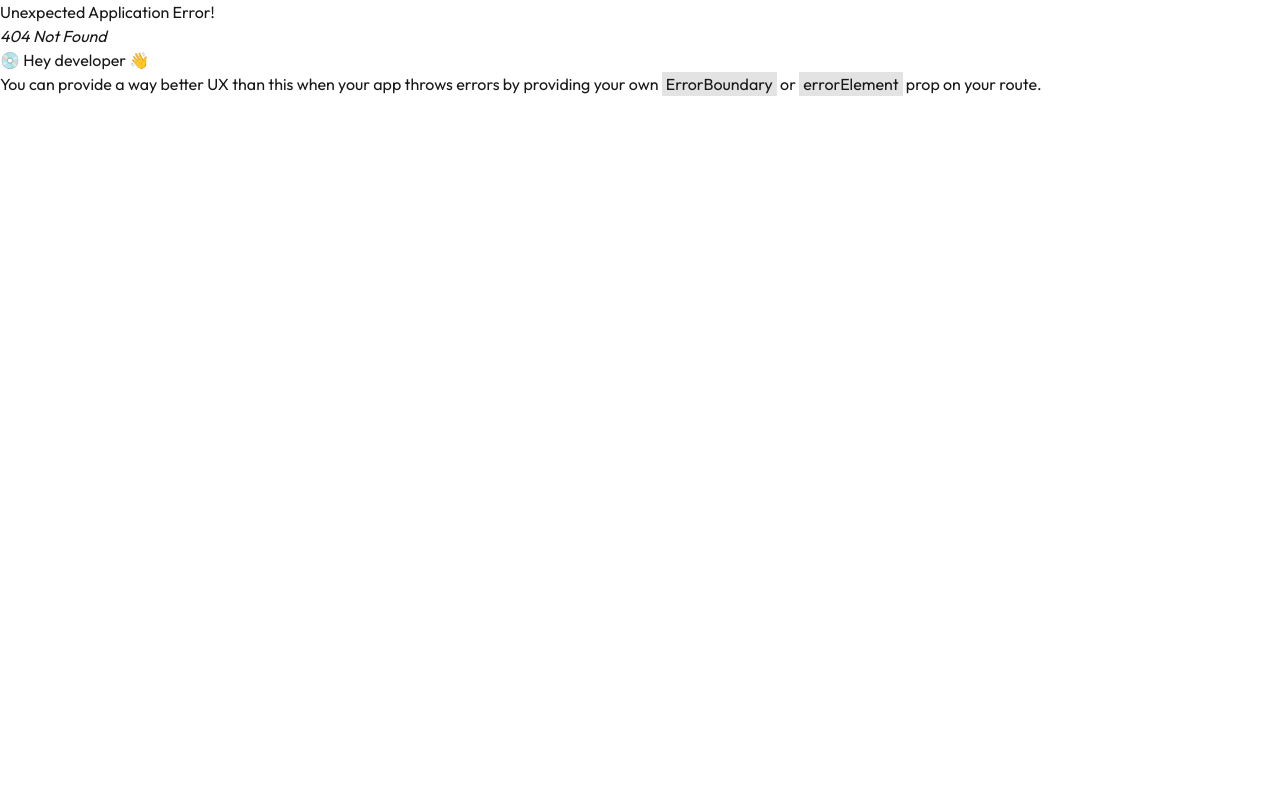
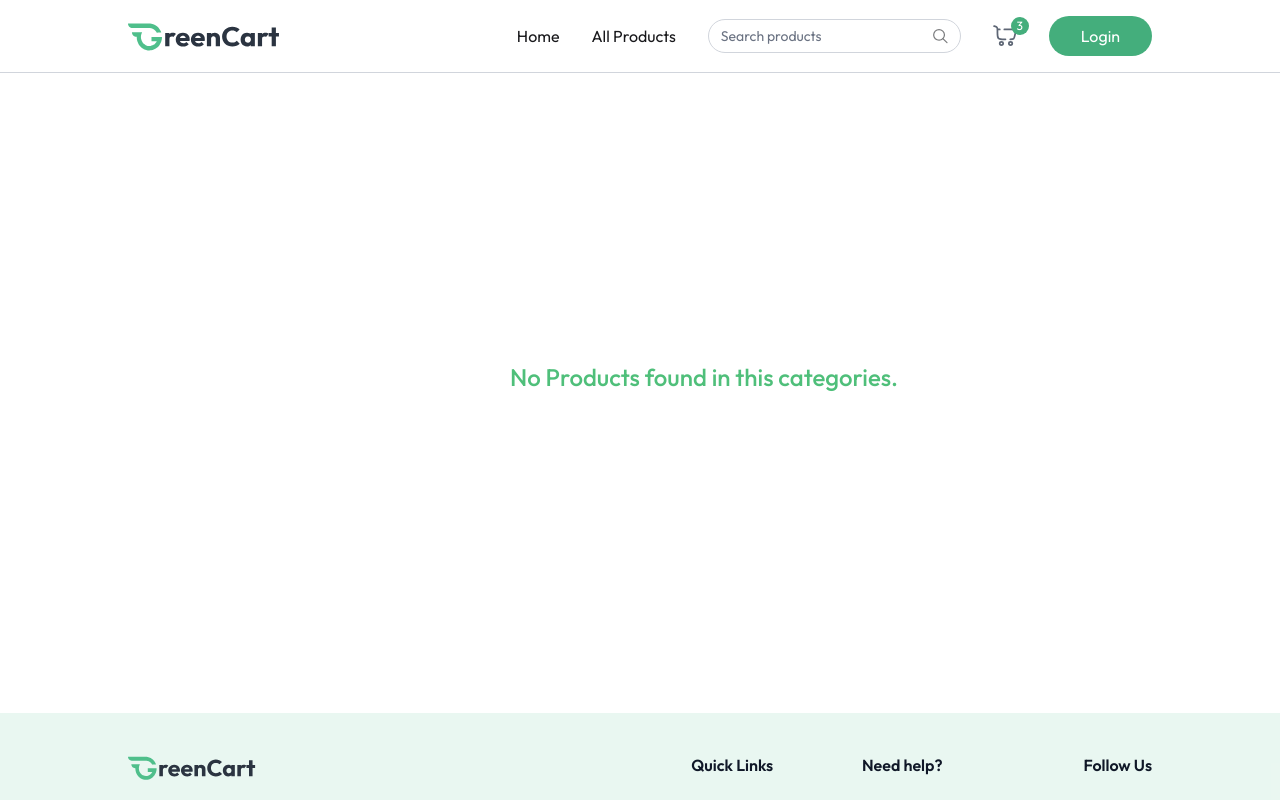
Before and after one commit to alaminjim/Grocery_Delivery, a React (Vite) app in the folder Grocery Delivery/grocery-shop-client/: page /all-product/1 in a window 1280 px wide. Before the commit this address had no page. Shown: the top 800 px of the page. Built offline with nearby package versions, Linux system fonts and the light colour scheme.

Commit message:
added filter by categories this shop items

```diff
--- /dev/null
+++ b/Grocery Delivery/grocery-shop-client/src/Pages/ProductCategory.jsx
@@ -0,0 +1,44 @@
+import React from "react";
+import { useAppContext } from "../Context/AppContext";
+import { useParams } from "react-router-dom";
+import { categories } from "../../public/images/assets";
+import ProductCard from "../Components/ProductCard";
+
+const ProductCategory = () => {
+  const { products } = useAppContext();
+  const { category } = useParams();
+
+  const searchCategory = categories.find(
+    (item) => item.path.toLocaleLowerCase() === category
+  );
+  const filterCategory = products.filter(
+    (product) => product.category.toLocaleLowerCase() === category
+  );
+  return (
+    <div className="mt-16 ml-32">
+      {searchCategory && (
+        <div className="flex flex-col items-end w-max">
+          <p className="text-2xl font-medium ">
+            {searchCategory.text.toUpperCase()}
+          </p>
+          <div className="w-16 h-0.5 bg-[#4fbf8b] rounded-full"></div>
+        </div>
+      )}
+      {filterCategory.length > 0 ? (
+        <div className="grid grid-cols-2 sm:grid-cols-3 md:grid-cols-4 gap-3 md:gap-6 lg:grid-cols-5 mt-6">
+          {filterCategory.map((product, idx) => (
+            <ProductCard key={idx} product={product}></ProductCard>
+          ))}
+        </div>
+      ) : (
+        <div className="flex items-center justify-center h-[60vh]">
+          <p className="text-2xl font-medium text-[#4fbf7a]">
+            No Products found in this categories.
+          </p>
+        </div>
+      )}
+    </div>
+  );
+};
+
+export default ProductCategory;
--- a/Grocery Delivery/grocery-shop-client/src/Routes/Routes.jsx
+++ b/Grocery Delivery/grocery-shop-client/src/Routes/Routes.jsx
@@ -2,6 +2,7 @@ import { createBrowserRouter } from "react-router-dom";
 import Layouts from "../Layouts/Layouts";
 import Home from "../Pages/Home";
 import AllProducts from "../Pages/AllProducts";
+import ProductCategory from "../Pages/ProductCategory";
 
 const router = createBrowserRouter([
   {
@@ -16,6 +17,10 @@ const router = createBrowserRouter([
         path: "/all-product",
         element: <AllProducts></AllProducts>,
       },
+      {
+        path: "/all-product/:category",
+        element: <ProductCategory></ProductCategory>,
+      },
     ],
   },
 ]);
```
